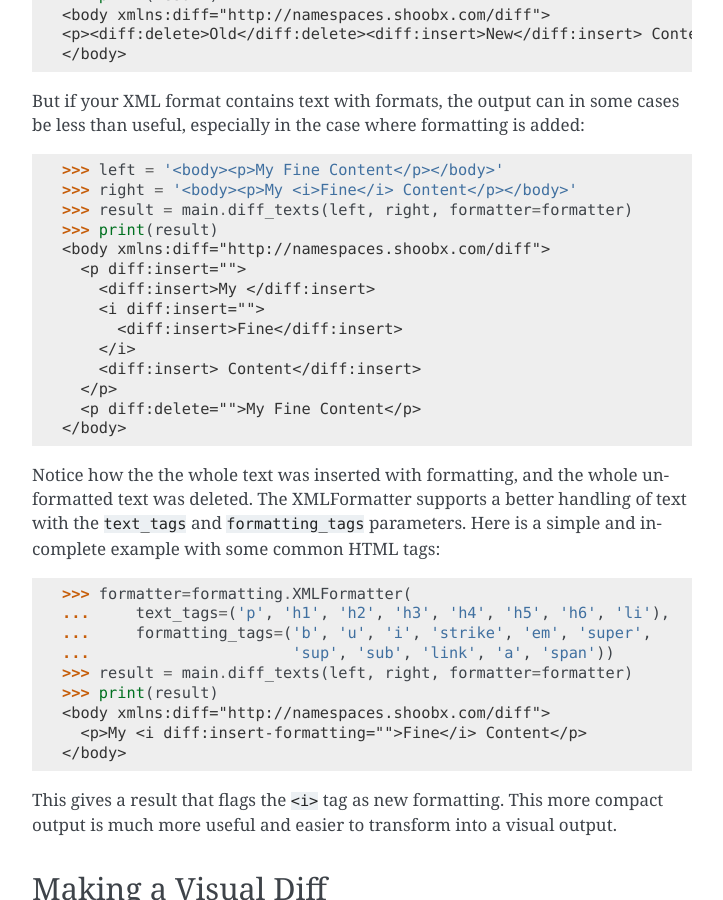
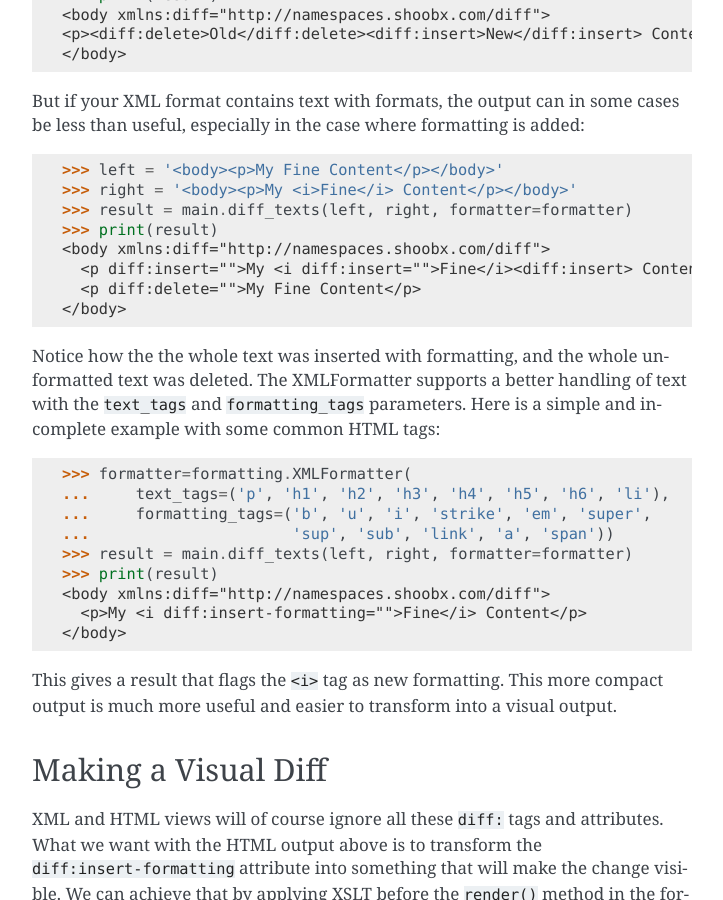
Before and after one commit to Shoobx/xmldiff, a Sphinx documentation site: the page built from docs/source/advanced.rst, in a window 1280 px wide and 900 px high, scrolled down 622 px. Shown: the whole window, without its empty margins (388-1111 px from the left). Built offline with Sphinx 7.4.7, drawn with Linux system fonts in a browser that asks for light colours.

Commit message:
Fixed doctests

```diff
--- a/docs/source/advanced.rst
+++ b/docs/source/advanced.rst
@@ -47,13 +47,7 @@ especially in the case where formatting is added:
   >>> result = main.diff_texts(left, right, formatter=formatter)
   >>> print(result)
   <body xmlns:diff="http://namespaces.shoobx.com/diff">
-    <p diff:insert="">
-      <diff:insert>My </diff:insert>
-      <i diff:insert="">
-        <diff:insert>Fine</diff:insert>
-      </i>
-      <diff:insert> Content</diff:insert>
-    </p>
+    <p diff:insert="">My <i diff:insert="">Fine</i><diff:insert> Content</diff:insert></p>
     <p diff:delete="">My Fine Content</p>
   </body>
   <BLANKLINE>
--- a/docs/source/api.rst
+++ b/docs/source/api.rst
@@ -124,9 +124,7 @@ for example with XSLT replacing the tags with the format you need.
   ...                       formatter=formatter))
   <body xmlns:diff="http://namespaces.shoobx.com/diff">
     <div id="id">
-      <p diff:insert="">
-        <diff:insert>Simple text</diff:insert>
-      </p>
+      <p diff:insert="">Simple text</p>
     </div>
   </body>
 
```
